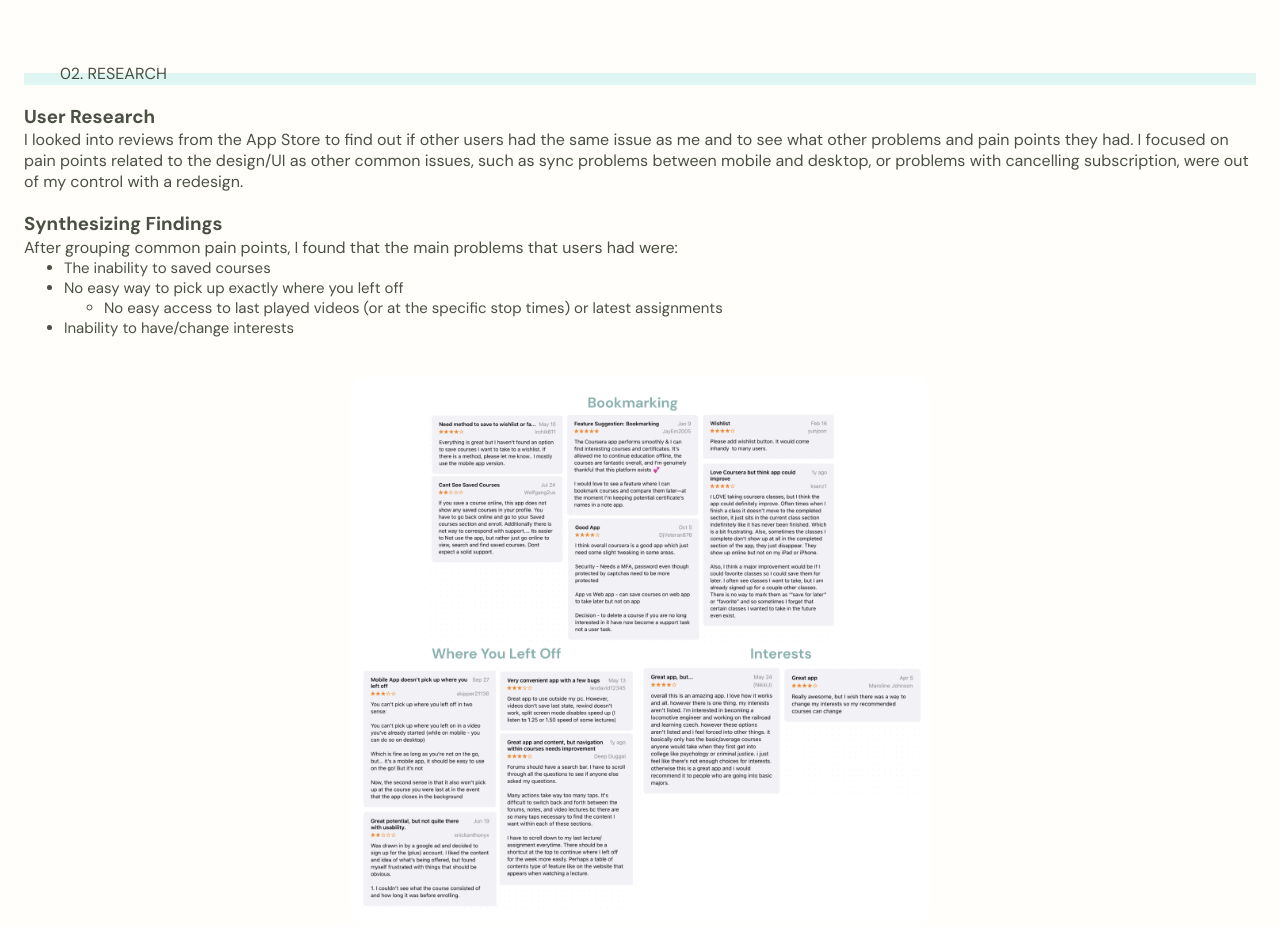
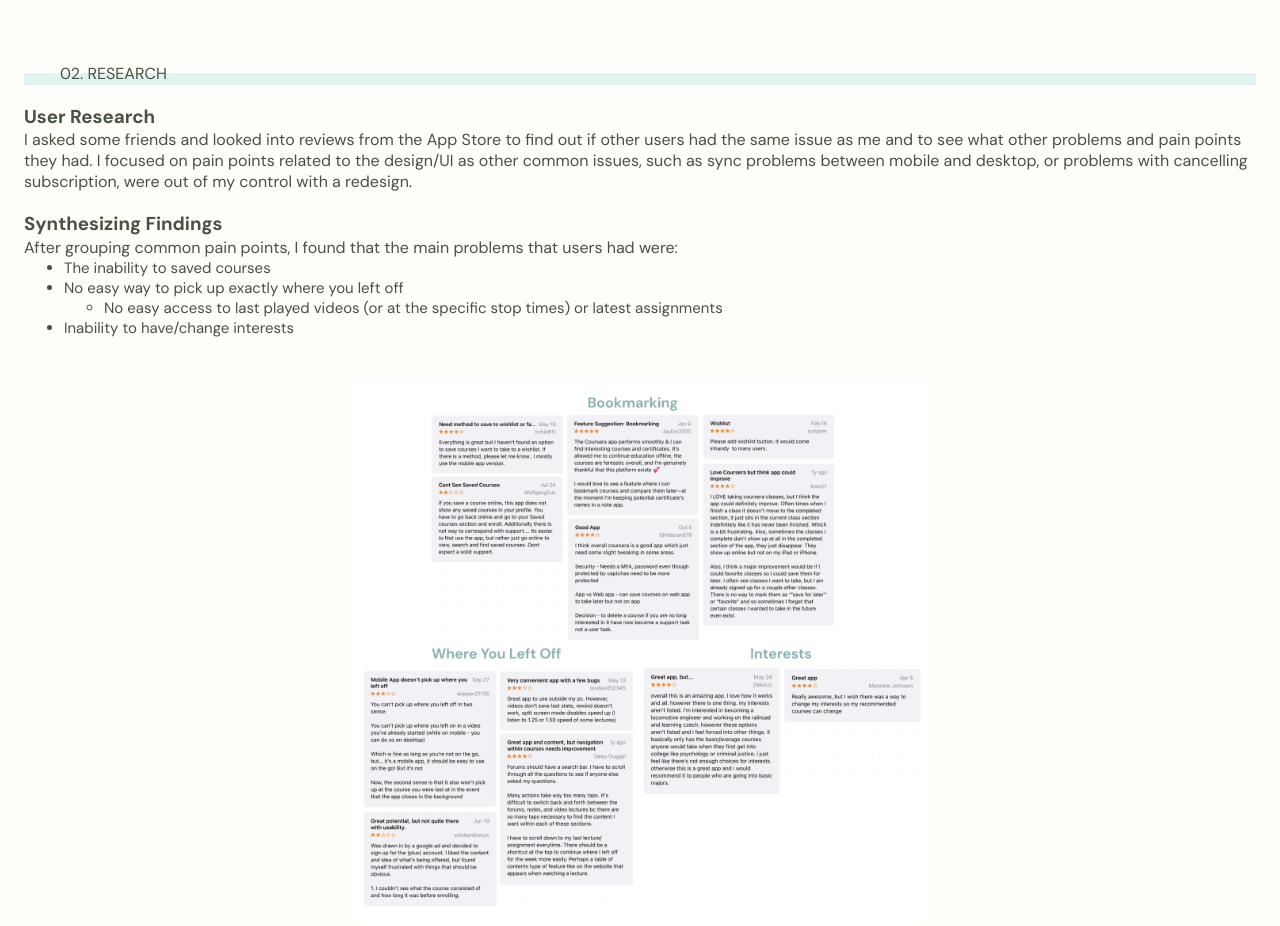
Before and after one commit to lbichelmeir/lbichelmeir.github.io, a React (Create React App) app in the folder react-portfolio/: page /KP2021 in a window 1280 px wide. Shown: the part 2429-3355 px from the top of the page. Built offline with nearby package versions, Linux system fonts and the light colour scheme.

Commit message:
updated user research

```diff
--- a/react-portfolio/src/pages/Projects/KP2021.js
+++ b/react-portfolio/src/pages/Projects/KP2021.js
@@ -84,7 +84,7 @@ function KP2021() {
 
             <h3 className="header">User Research</h3>
                 <p>
-                    I looked into reviews from the App Store to find out if other users
+                    I asked some friends and looked into reviews from the App Store to find out if other users
                     had the same issue as me and to see what other problems and pain
                     points they had. I focused on pain points related to the design/UI
                     as other common issues, such as sync problems between mobile
```
